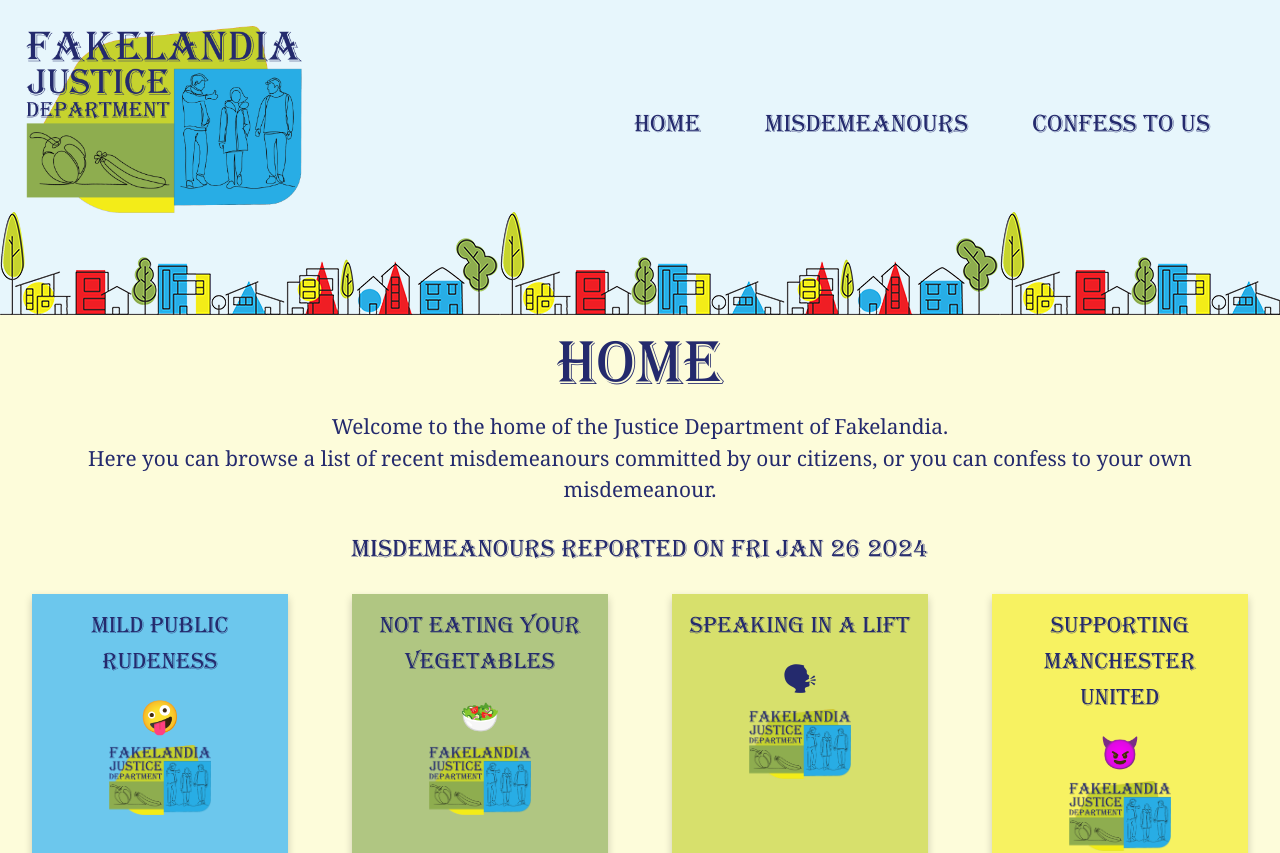
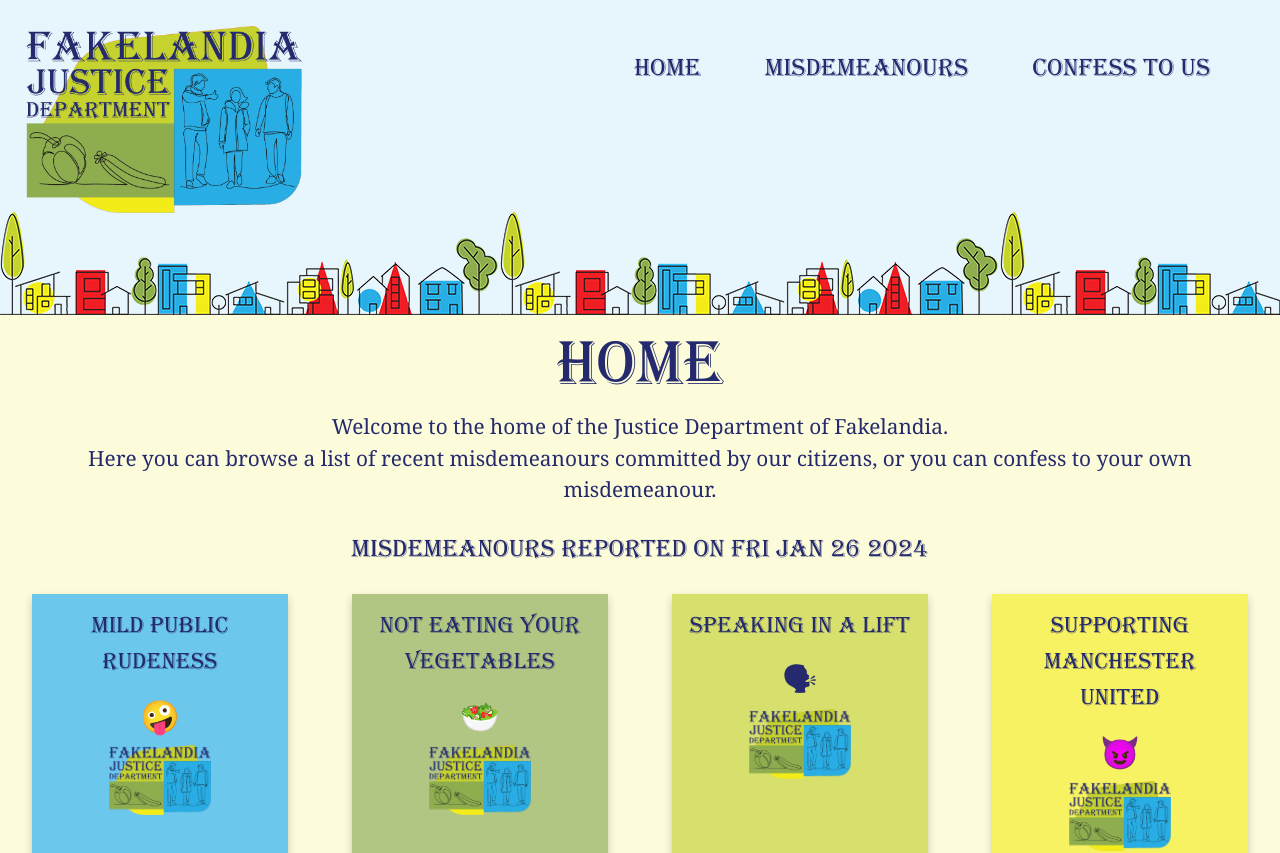
Before and after one commit to netcam22/fakelandia-vite, a React (Vite) app: page / in a window 1280 px wide. Shown: the top 853 px of the page. Built offline with nearby package versions, Linux system fonts and the light colour scheme.

Commit message:
feat: align menu to top

```diff
--- a/src/components/header/nav.scss
+++ b/src/components/header/nav.scss
@@ -6,6 +6,7 @@
     max-height: fit-content;
     flex-basis: 1fr;
     box-sizing: border-box;
+    align-self: flex-start;
 
     &::before,
     &::after {
```
